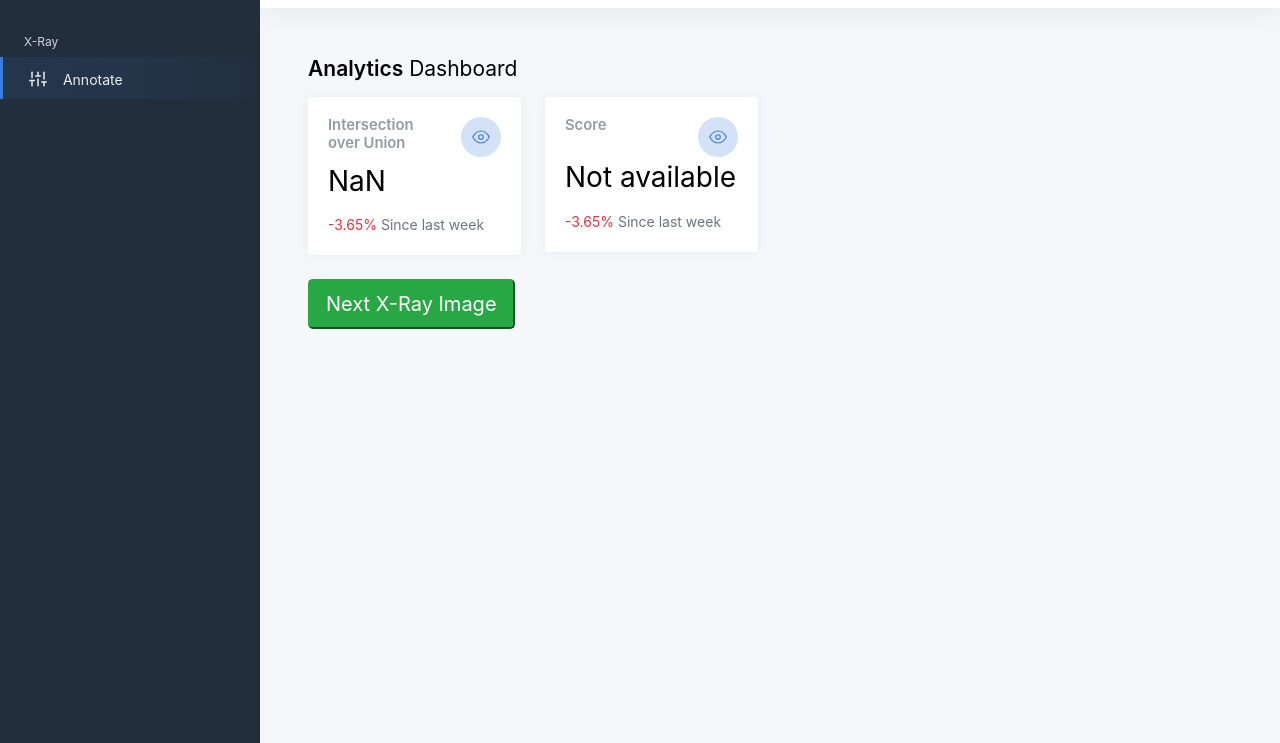
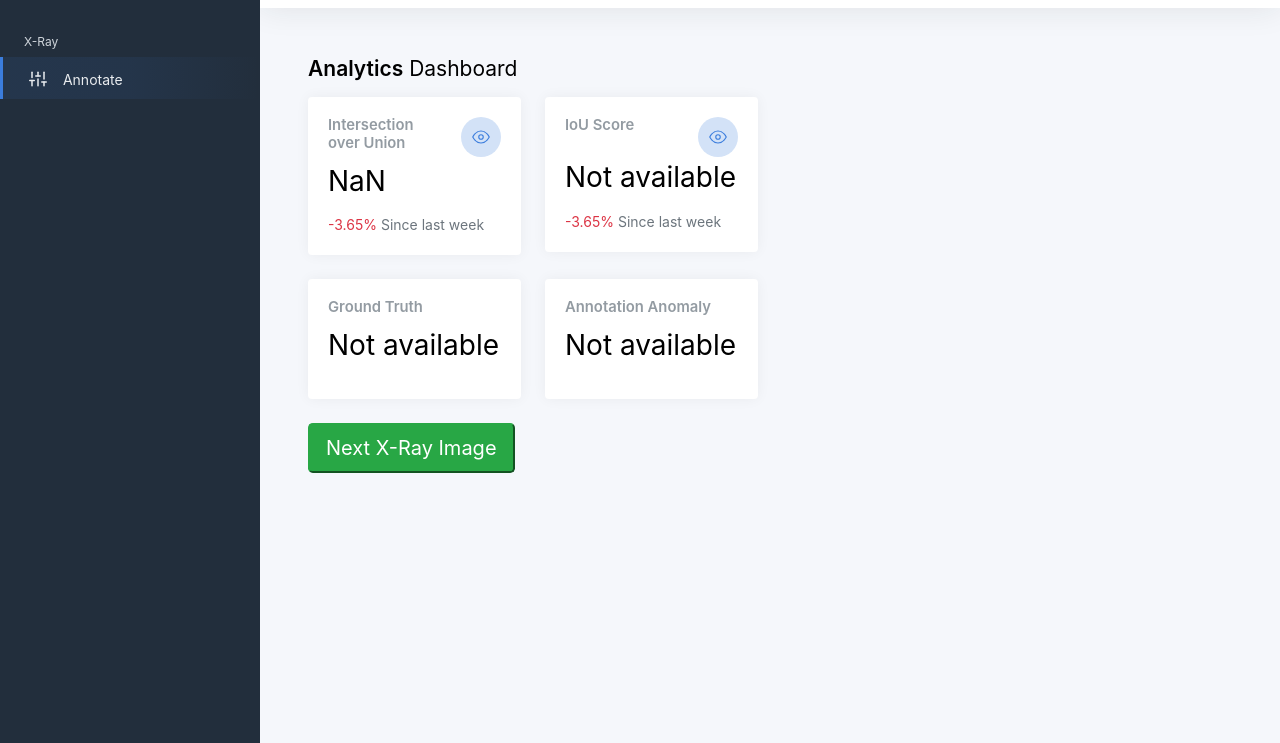
Before and after one commit to deepcloudlabs/annotating-chest-xray-images, a plain HTML site: page annotation-frontend/index.html in a window 1280 px wide. Shown: the part 57-800 px from the top of the page. Drawn offline with Linux system fonts and the light colour scheme.

```diff
--- a/annotation-frontend/index.html
+++ b/annotation-frontend/index.html
@@ -191,7 +191,7 @@
                                         <div class="card-body">
                                             <div class="row">
                                                 <div class="col mt-0">
-                                                    <h5 class="card-title">Score</h5>
+                                                    <h5 class="card-title">IoU Score</h5>
                                                 </div>
                                                 <div class="col-auto">
                                                     <div class="stat text-primary">
@@ -211,6 +211,61 @@
                         </div>
                     </div>
                 </div>
+
+
+                <div class="row" data-bind="if: userRole() === 'Student'">
+                    <div class="col-xl-6 col-xxl-5 d-flex">
+                        <div class="w-100">
+                            <div class="row">
+                                <div class="col-sm-6">
+                                    <div class="card">
+                                        <div class="card-body">
+                                            <div class="row">
+                                                <div class="col mt-0">
+                                                    <h5 class="card-title">Ground Truth</h5>
+                                                </div>
+                                            </div>
+                                            <h1 class="mt-1 mb-3" data-bind="text: groundTruthAnomaly"></h1>
+                                        </div>
+
+                                    </div>
+                                </div>
+                                <div class="col-sm-6">
+                                    <div class="card">
+                                        <div class="card-body">
+                                            <div class="row">
+                                                <div class="col mt-0">
+                                                    <h5 class="card-title">Annotation Anomaly</h5>
+                                                </div>
+                                            </div>
+                                            <h1 class="mt-1 mb-3" data-bind="text: annotationAnomaly"></h1>
+                                        </div>
+                                    </div>
+                                </div>
+                            </div>
+                        </div>
+                    </div>
+                </div>
+
+
+
+
+
+
+
+
+
+
+
+
+
+
+
+
+
+
+
+
                 <div class="row">
                     <div class="col-xl-6 col-xxl-5">
                         <div class="form-group">
--- a/annotation-frontend/js/app/annotation.js
+++ b/annotation-frontend/js/app/annotation.js
@@ -30,6 +30,7 @@
             "SUPPORT_DEVICES": "PeachPuff"
         };
         //endregion
+
         this.fileData = ko.observable({
             dataUrl: ko.observable(AppConfig.NO_IMAGE),
             filename: ko.observable("")
@@ -57,8 +58,14 @@
         this.score = ko.observable("Not available");
         //endregion
 
+        //region ground truth and annotation anomaly
+        this.groundTruthAnomaly=ko.observable("Not available");
+        this.annotationAnomaly=ko.observable("Not available");
+        //endregion
+
         this.anomalyLayers = {}
         this.anomaly = ko.observable(this.anomalies[1]);
+        console.log(this.anomaly());
         this.anomaly.subscribe(anomaly => {
             for (const layer of this.drawnItems.getLayers()) {
                 this.drawnItems.removeLayer(layer)
@@ -131,6 +138,8 @@
     }
 
     loadRandomXrayImage = async () => {
+        this.groundTruthAnomaly("Not available");
+        this.annotationAnomaly("Not available");
         this.xrayImageLoaded(false);
         fetch(`${AppConfig.BASE_URL}/x-ray/images`)
             .then(res => res.json())
@@ -268,12 +277,24 @@
             .then(res => res.json())
             .then(res => {
                 if (res.status.toString() === 'fail') {
-                    toastr.error(res.reason);
+                    toastr.success(`IoU ${res.iou} `);
+                    this.groundTruthAnomaly(res.groundTruthAnomaly);
+                    this.annotationAnomaly(this.anomaly());
+                    console.log("fail ground ",this.groundTruthAnomaly());
+                    console.log("fail annotation ",this.annotationAnomaly());
+
                 } else if (res.status.toString() === 'success') {
                     toastr.success(`Annotations are successfully saved and IoU is ${res.iou} and score is ${res.score}.`);
                     this.iou(res.iou);
                     this.score(res.score);
+                    this.groundTruthAnomaly(res.groundTruthAnomaly);
+                    this.annotationAnomaly(this.anomaly());
+                    console.log("success ground ",this.groundTruthAnomaly());
+                    console.log("success annotation ",this.annotationAnomaly());
                 }
+
+
+
             })
             .catch((error) => {
                 toastr.error(error);
```
Also changed, not shown: 1 other file.
